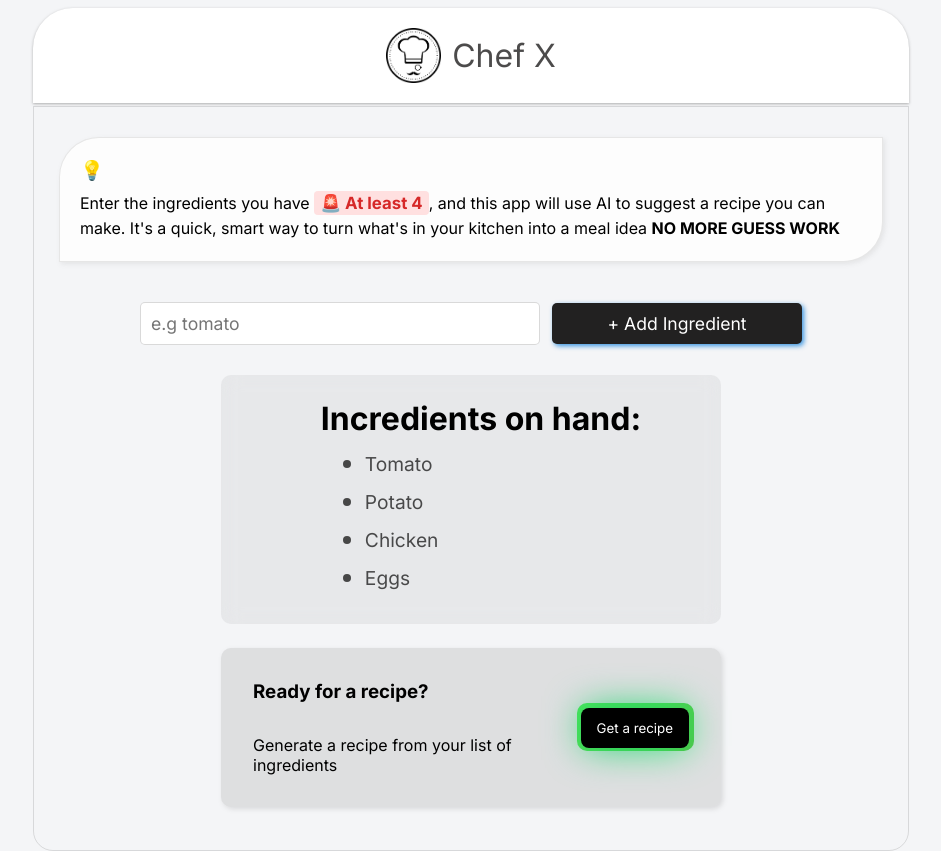
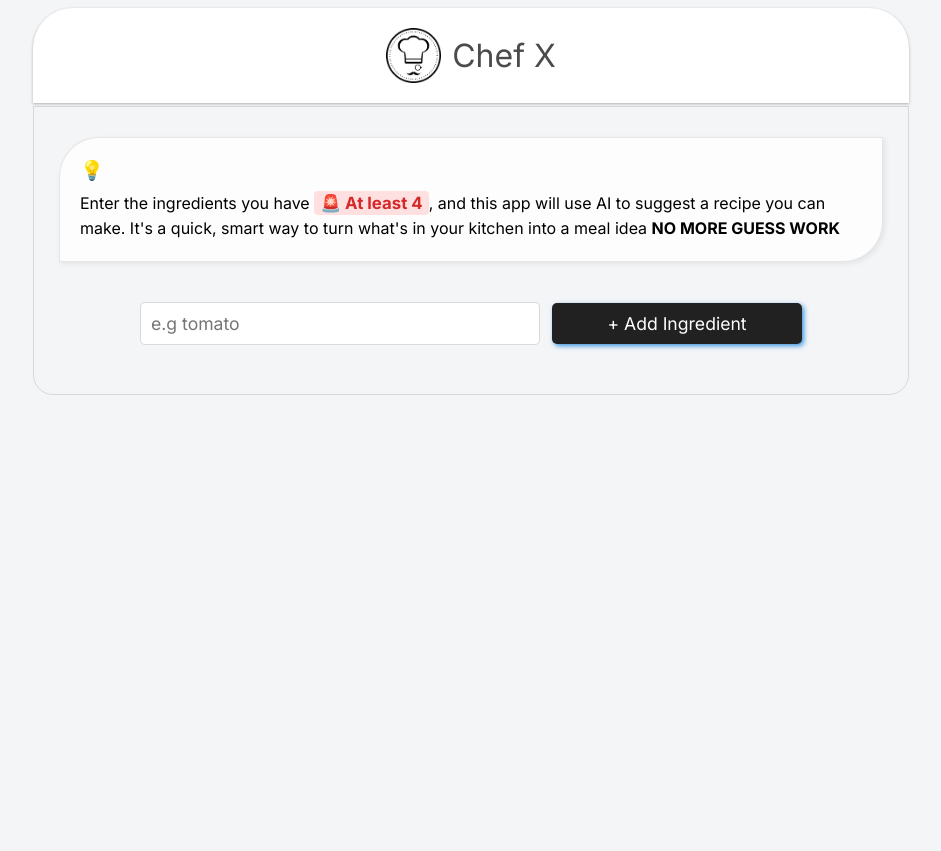
Before and after one commit to ZainAchak/ChefX, a React (Vite) app: page / in a window 1280 px wide. Shown: the whole page, without its empty margins (169-1110 px from the left). After the commit the page ends 800 px from the top, so only its background shows below. Built offline with nearby package versions, Linux system fonts and the light colour scheme; no server answers; what @huggingface/inference would draw is missing.

Commit message:
update AI

```diff
--- a/src/components/MainComp/MainComp.jsx
+++ b/src/components/MainComp/MainComp.jsx
@@ -5,7 +5,7 @@ import ShowIngredients from './ShowIngredients';
 import { getRecipeFromMistral } from './ai';
 
 export default function MainComp() {
-    const [ingredients, setIngredients] = useState(["Tomato","Potato","Chicken","Eggs"])
+    const [ingredients, setIngredients] = useState([])
     const [recipeShow, setrecipeShow] = useState(false);
     const [aiRecipe, setAiRecipe] = useState();
     const [showLoading,setShowloading] = useState(false);
--- a/src/components/MainComp/MainComp.module.css
+++ b/src/components/MainComp/MainComp.module.css
@@ -266,9 +266,9 @@ html {
 
 /* HTML: <div class="loader"></div> */
 .loader {
-    margin: 50px 0;
+    margin: 50px 0 20px 0;
     align-self: center;
-    height: 15px;
+    height: 25px;
     aspect-ratio: 4;
     --_g: no-repeat radial-gradient(farthest-side,#000 90%,#0000);
     background:
```
